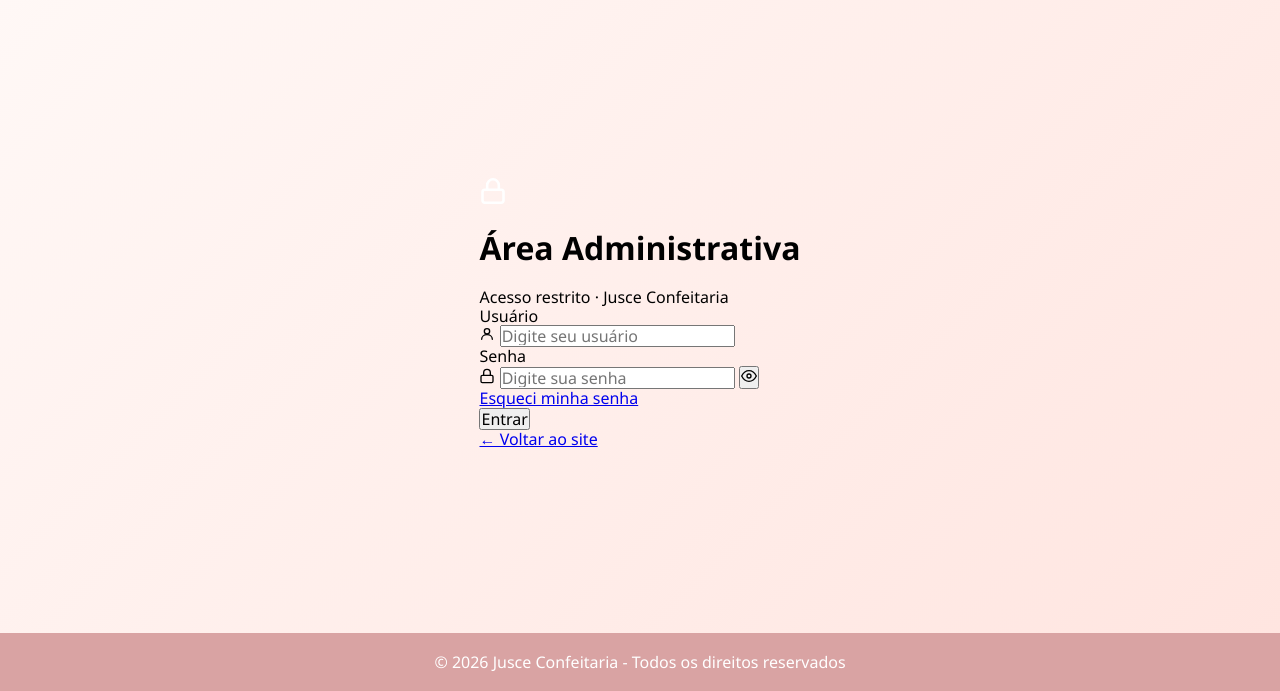
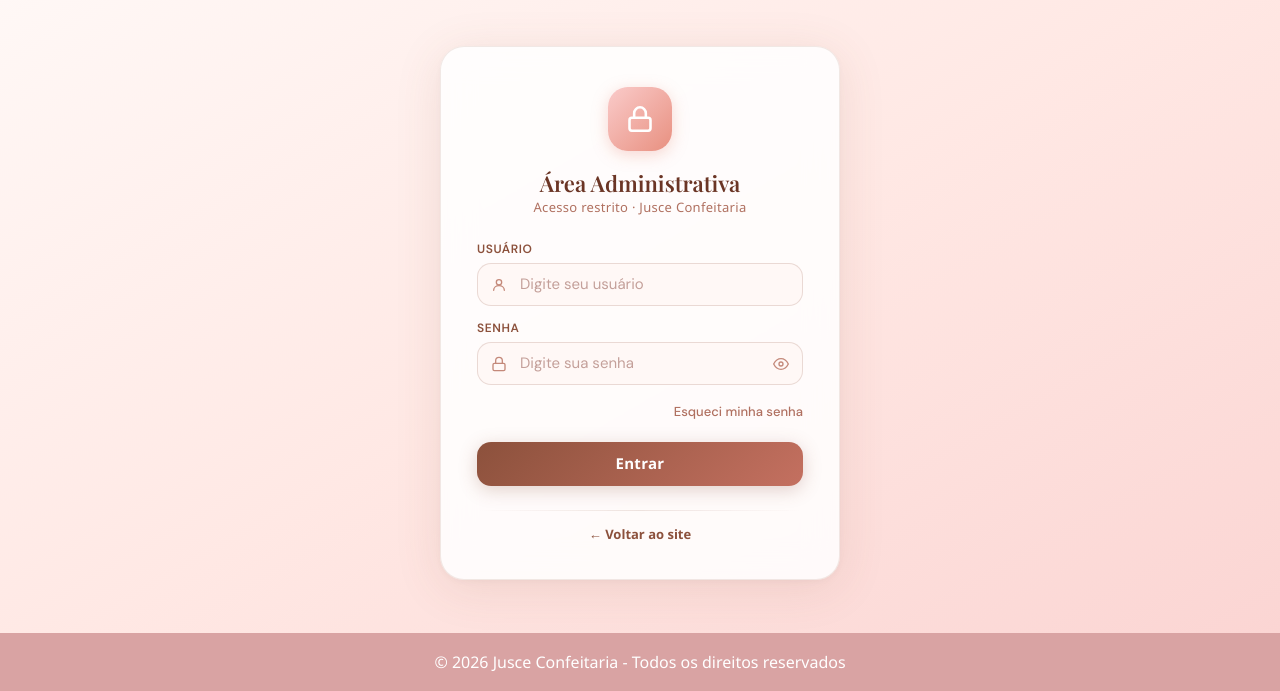
Before and after one commit to luccasts/jusce_espindula_confeitaria, a plain HTML site: page frontend/admin.html in a window 1280 px wide. Shown: the part 249-940 px from the top of the page. Drawn offline with nearby package versions, Linux system fonts and the light colour scheme; no server answers.

Commit message:
Update main.css

```diff
--- a/frontend/css/main.css
+++ b/frontend/css/main.css
@@ -657,3 +657,253 @@ footer {
   font-size: 25px;
   cursor: pointer;
 }
+
+/* ===== LOGIN V2 ===== */
+
+@import url('https://fonts.googleapis.com/css2?family=Playfair+Display:wght@500;600&family=DM+Sans:wght@400;500;600&display=swap');
+
+.admin-login-page {
+  min-height: 80vh;
+  display: flex;
+  align-items: center;
+  justify-content: center;
+  background: linear-gradient(150deg, #fff8f6 0%, #ffe8e4 50%, #fbd5d3 100%);
+  padding: 40px 16px;
+}
+
+.login-card-v2 {
+  width: 100%;
+  max-width: 400px;
+  background: rgba(255, 255, 255, 0.85);
+  backdrop-filter: blur(16px);
+  border-radius: 24px;
+  border: 1px solid rgba(140, 81, 60, 0.12);
+  padding: 40px 36px 36px;
+  box-shadow: 0 8px 48px rgba(140, 81, 60, 0.12), 0 2px 8px rgba(0,0,0,0.04);
+  animation: fadeIn 0.5s ease;
+}
+
+.lcv2-icon-wrap {
+  width: 64px;
+  height: 64px;
+  border-radius: 20px;
+  background: linear-gradient(135deg, #facbca, #e89080);
+  display: flex;
+  align-items: center;
+  justify-content: center;
+  margin: 0 auto 20px;
+  box-shadow: 0 4px 16px rgba(232, 144, 128, 0.35);
+}
+
+.lcv2-title {
+  font-family: 'Playfair Display', serif;
+  font-size: 22px;
+  font-weight: 600;
+  color: #6b3525;
+  text-align: center;
+  margin: 0 0 4px;
+}
+
+.lcv2-sub {
+  font-size: 13px;
+  color: #b07060;
+  text-align: center;
+  margin: 0 0 28px;
+  letter-spacing: 0.3px;
+}
+
+.lcv2-field {
+  margin-bottom: 16px;
+}
+
+.lcv2-label {
+  display: block;
+  font-size: 12px;
+  font-weight: 600;
+  color: #8c513c;
+  letter-spacing: 0.6px;
+  text-transform: uppercase;
+  margin-bottom: 6px;
+  font-family: 'DM Sans', sans-serif;
+}
+
+.lcv2-input-wrap {
+  position: relative;
+}
+
+.lcv2-icon {
+  position: absolute;
+  left: 14px;
+  top: 50%;
+  transform: translateY(-50%);
+  color: #c4897a;
+  pointer-events: none;
+  display: flex;
+}
+
+.lcv2-input {
+  width: 100%;
+  padding: 12px 44px 12px 42px;
+  border-radius: 14px;
+  border: 1.5px solid rgba(140, 81, 60, 0.18);
+  background: rgba(255, 248, 246, 0.9);
+  font-family: 'DM Sans', sans-serif;
+  font-size: 15px;
+  color: #3a1f14;
+  outline: none;
+  transition: border-color 0.2s, box-shadow 0.2s, background 0.2s;
+  box-sizing: border-box;
+}
+
+.lcv2-input::placeholder {
+  color: #c4a09a;
+}
+
+.lcv2-input:focus {
+  border-color: #8c513c;
+  background: #fff;
+  box-shadow: 0 0 0 3px rgba(140, 81, 60, 0.12);
+}
+
+.lcv2-toggle-pw {
+  position: absolute;
+  right: 14px;
+  top: 50%;
+  transform: translateY(-50%);
+  background: none;
+  border: none;
+  cursor: pointer;
+  color: #c4897a;
+  padding: 0;
+  display: flex;
+  align-items: center;
+  transition: color 0.2s;
+}
+
+.lcv2-toggle-pw:hover {
+  color: #8c513c;
+}
+
+.lcv2-forgot {
+  text-align: right;
+  margin-bottom: 22px;
+}
+
+.lcv2-forgot a {
+  font-size: 13px;
+  color: #b07060;
+  text-decoration: none;
+  font-weight: 500;
+  transition: color 0.2s;
+  font-family: 'DM Sans', sans-serif;
+}
+
+.lcv2-forgot a:hover {
+  color: #8c513c;
+}
+
+.lcv2-btn {
+  width: 100%;
+  padding: 13px;
+  border-radius: 14px;
+  border: none;
+  background: linear-gradient(135deg, #8c513c, #c47060);
+  color: #fff;
+  font-family: 'DM Sans', sans-serif;
+  font-size: 15px;
+  font-weight: 600;
+  letter-spacing: 0.3px;
+  cursor: pointer;
+  transition: transform 0.18s, box-shadow 0.18s, opacity 0.18s;
+  display: flex;
+  align-items: center;
+  justify-content: center;
+  gap: 8px;
+  box-shadow: 0 4px 18px rgba(140, 81, 60, 0.25);
+}
+
+.lcv2-btn:hover:not(:disabled) {
+  transform: translateY(-2px);
+  box-shadow: 0 6px 24px rgba(140, 81, 60, 0.35);
+}
+
+.lcv2-btn:active:not(:disabled) {
+  transform: translateY(0);
+}
+
+.lcv2-btn:disabled {
+  opacity: 0.7;
+  cursor: default;
+}
+
+/* Spinner de loading */
+.lcv2-spinner {
+  width: 18px;
+  height: 18px;
+  border: 2.5px solid rgba(255, 255, 255, 0.35);
+  border-top-color: #fff;
+  border-radius: 50%;
+  animation: lcv2Spin 0.7s linear infinite;
+  display: none;
+}
+
+.lcv2-btn.loading .lcv2-spinner {
+  display: block;
+}
+
+.lcv2-btn.loading .lcv2-btn-text {
+  display: none;
+}
+
+@keyframes lcv2Spin {
+  to { transform: rotate(360deg); }
+}
+
+/* Mensagem de erro */
+.lcv2-error {
+  margin-top: 14px;
+  padding: 10px 14px;
+  border-radius: 10px;
+  background: rgba(226, 75, 74, 0.08);
+  border: 1px solid rgba(226, 75, 74, 0.22);
+  color: #a32d2d;
+  font-size: 13px;
+  text-align: center;
+  display: none;
+  font-family: 'DM Sans', sans-serif;
+}
+
+.lcv2-error.show {
+  display: block;
+}
+
+.lcv2-divider {
+  height: 1px;
+  background: linear-gradient(90deg, transparent, rgba(140, 81, 60, 0.15), transparent);
+  margin: 24px 0 16px;
+}
+
+.lcv2-back {
+  text-align: center;
+  font-size: 13px;
+  color: #b07060;
+  font-family: 'DM Sans', sans-serif;
+}
+
+.lcv2-back a {
+  color: #8c513c;
+  text-decoration: none;
+  font-weight: 600;
+  transition: text-decoration 0.2s;
+}
+
+.lcv2-back a:hover {
+  text-decoration: underline;
+}
+
+@media (max-width: 440px) {
+  .login-card-v2 {
+    padding: 32px 20px 28px;
+    border-radius: 20px;
+  }
+}
```
